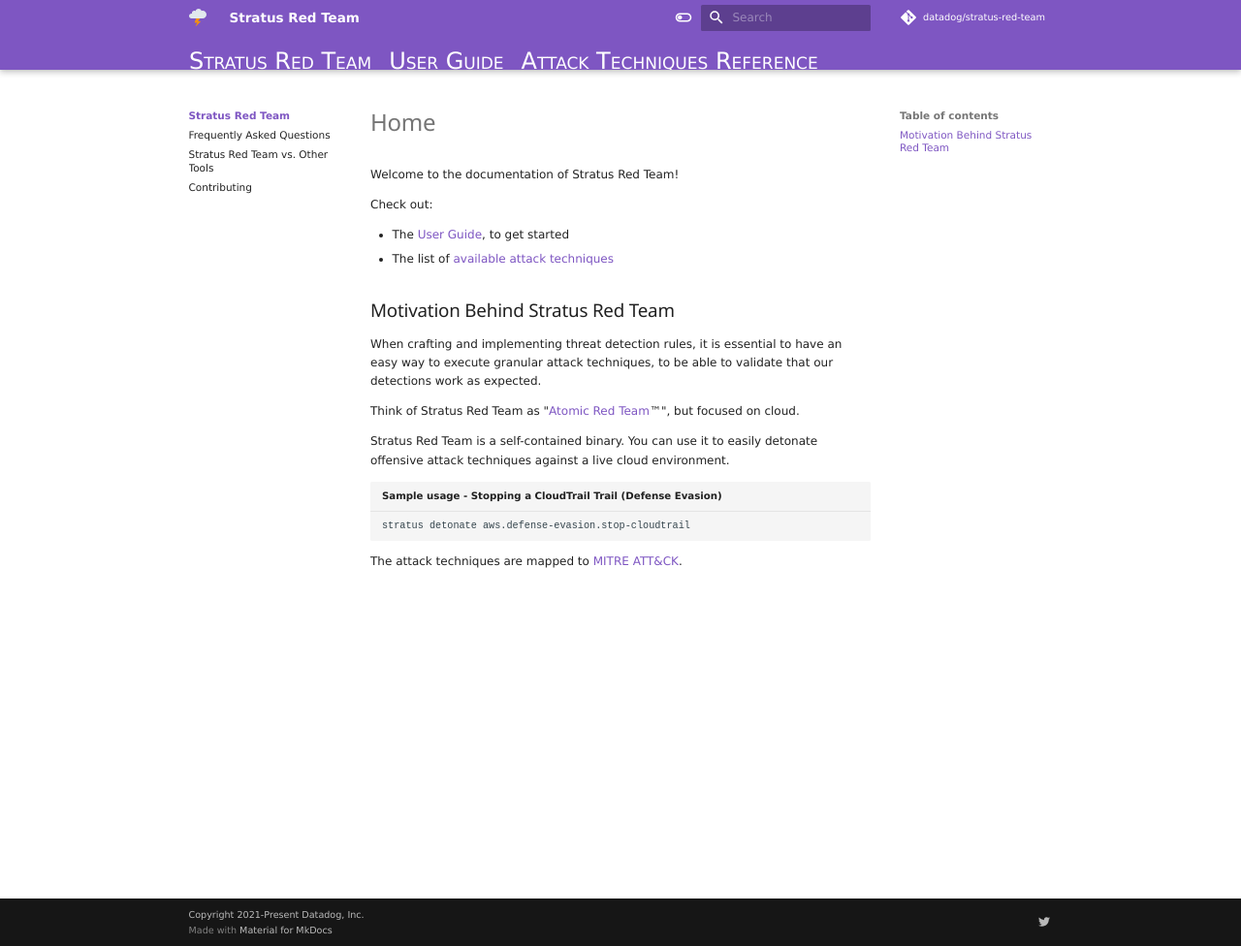
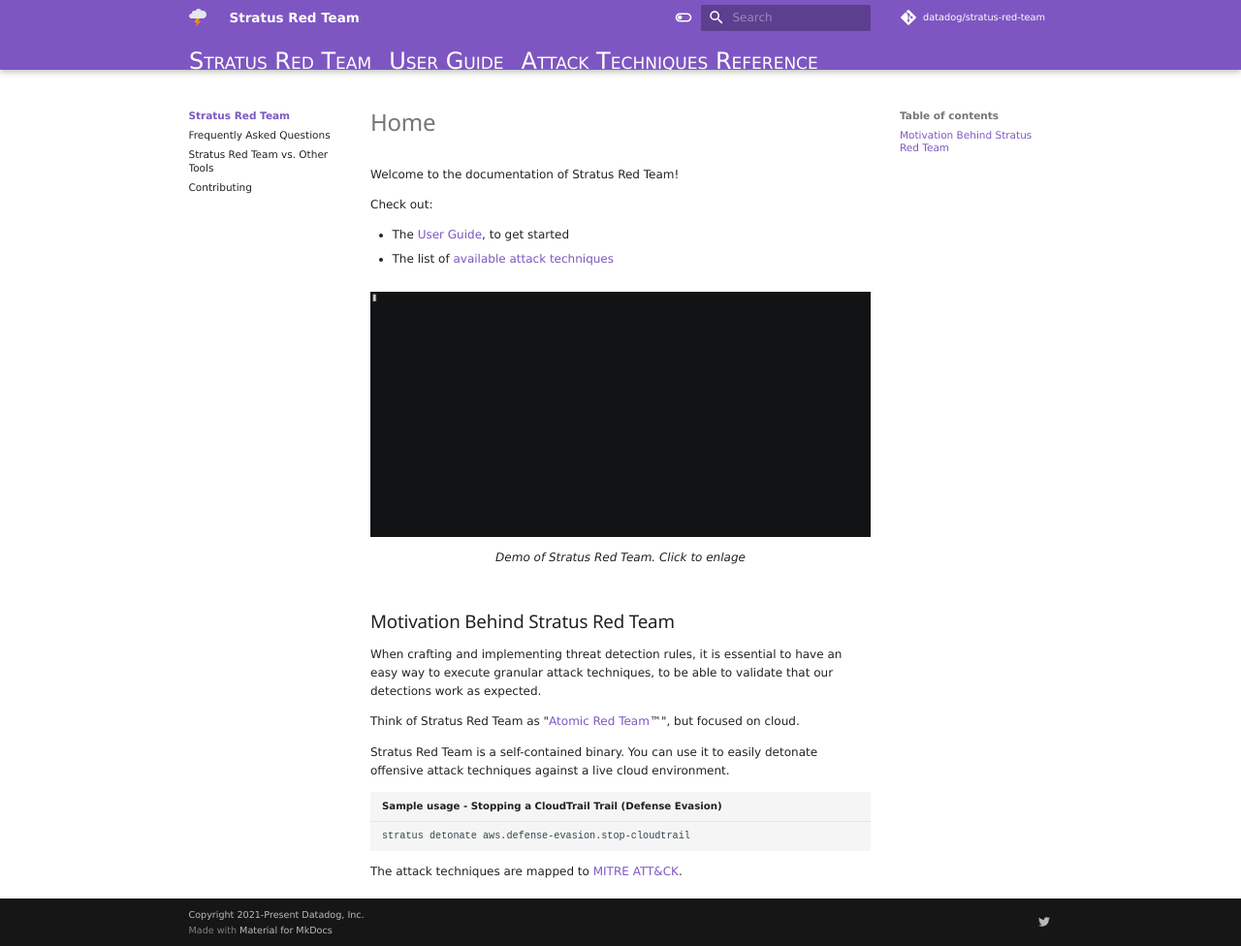
Before and after one commit to DataDog/stratus-red-team, an MkDocs documentation site: the page built from docs/index.md, in a window 1280 px wide and 976 px high. Shown: the whole window at 97% size. Built offline with MkDocs 1.6.1 and Material for MkDocs 9.7.7, drawn with Linux system fonts in a browser that asks for light colours; nearby versions of some CDN libraries; library files that are not in the unit come from our copies; comment, search, counter and statistics services are not loaded.

Commit message:
Add screen recording

```diff
--- a/docs/index.md
+++ b/docs/index.md
@@ -6,6 +6,11 @@
 
 - The [User Guide](./user-guide), to get started
 - The list of [available attack techniques](./attack-techniques)
+
+<figure markdown>
+[![screen recording](./demo.gif)](./demo.gif)
+<figcaption>Demo of Stratus Red Team. Click to enlage</figcaption>
+</figure>
 
 ## Motivation Behind Stratus Red Team
 
```
Also changed, not shown: README.md (+5 -1 lines), docs/demo.gif (added).
